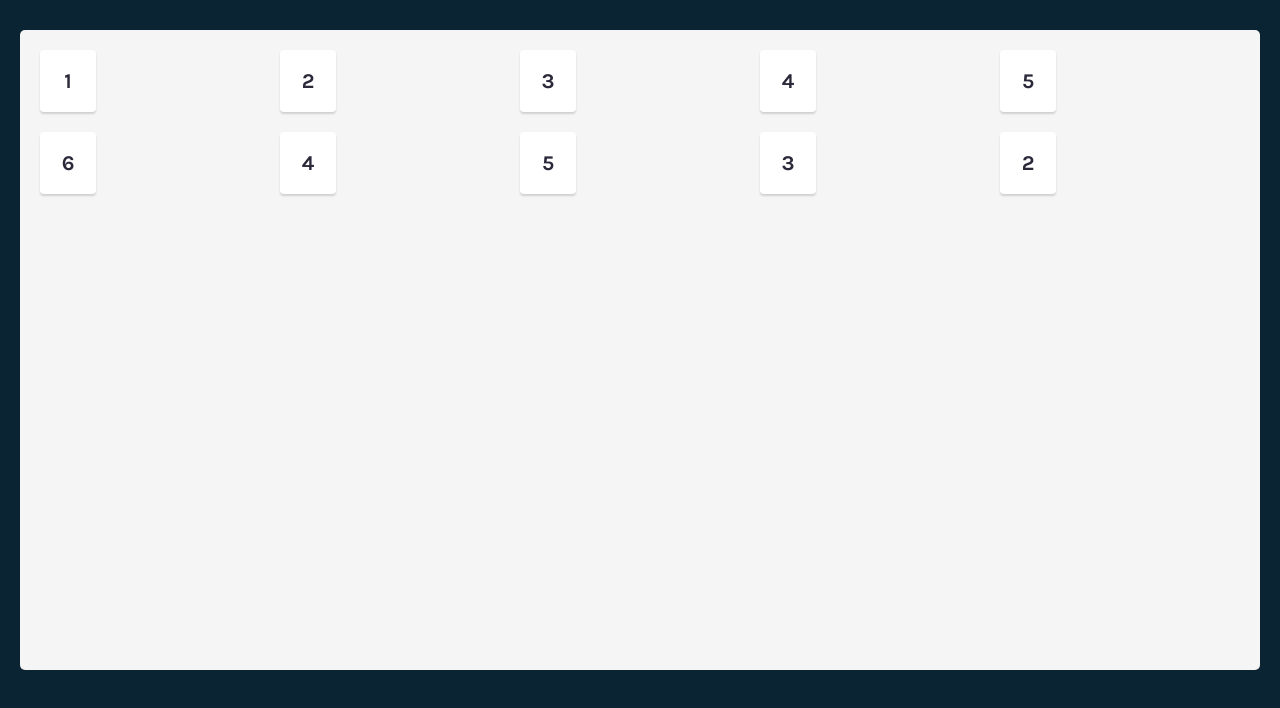
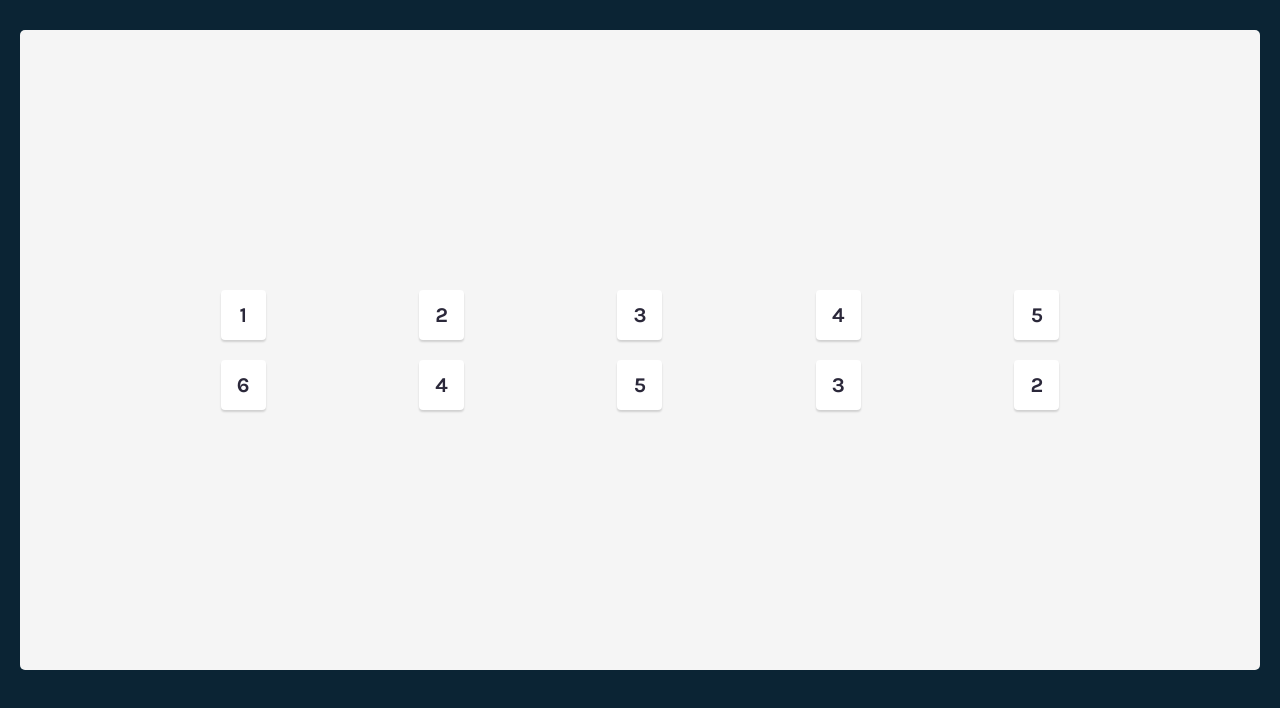
Before and after one commit to Lanr3waju/tenzies, a React (Create React App) app: page / in a window 1280 px wide. Shown: the top 708 px of the page. Built offline with nearby package versions, Linux system fonts and the light colour scheme.

Commit message:
Modified Die component styles

```diff
--- a/src/App.css
+++ b/src/App.css
@@ -9,6 +9,9 @@ main {
   border-radius: 5px;
   background-color: #f5f5f5;
   min-height: 80vh;
+  display: flex;
+  align-items: center;
+  justify-content: center;
 }
 
 .die {
@@ -18,9 +21,8 @@ main {
   background: #ffff;
   box-shadow: 0 2px 2px #00000026;
   border-radius: 4px;
-  width: 36px;
-  height: 38px;
-  padding: 12px 10px;
+  width: 45px;
+  height: 50px;
   cursor: pointer;
   font-weight: 700;
   font-size: 21px;
@@ -42,6 +44,7 @@ main {
   display: grid;
   grid-template-columns: auto auto auto auto auto;
   row-gap: 20px;
+  width: 80%;
+  justify-content: space-around;
   grid-template-rows: auto auto;
-  padding: 20px;
 }
```
